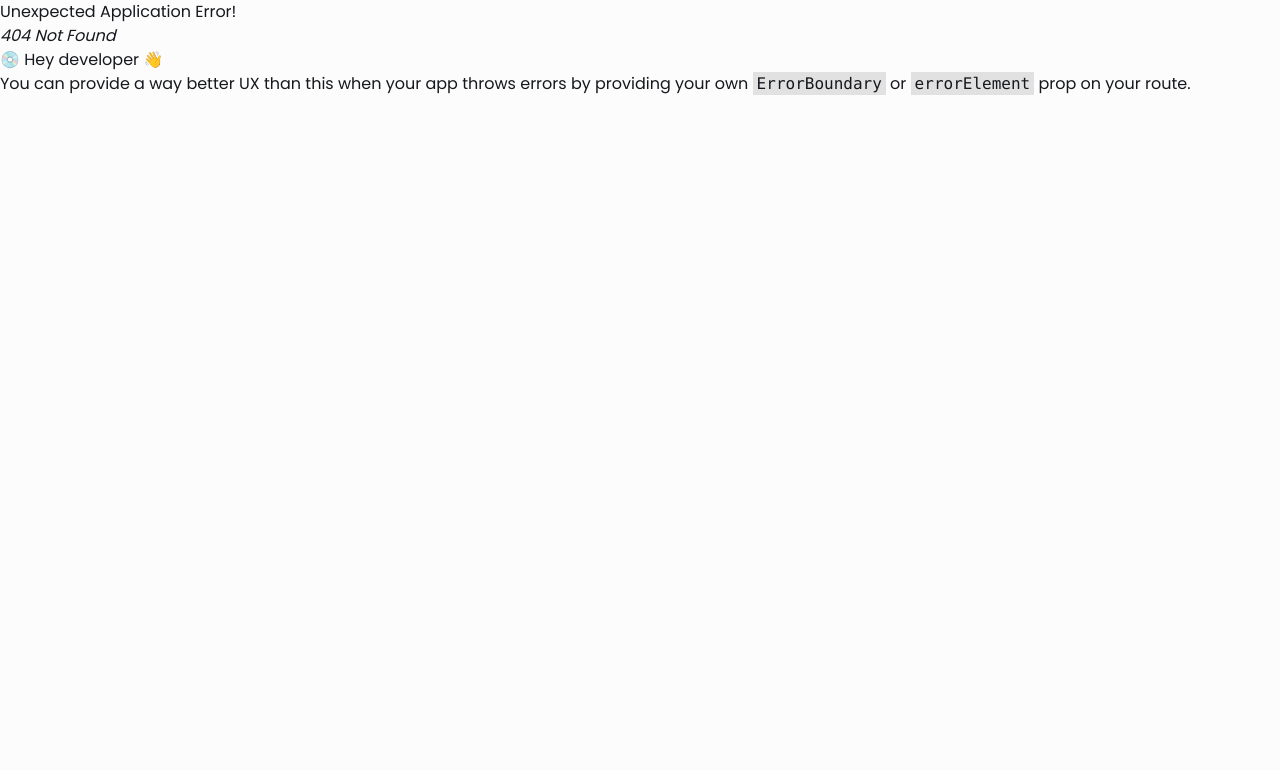
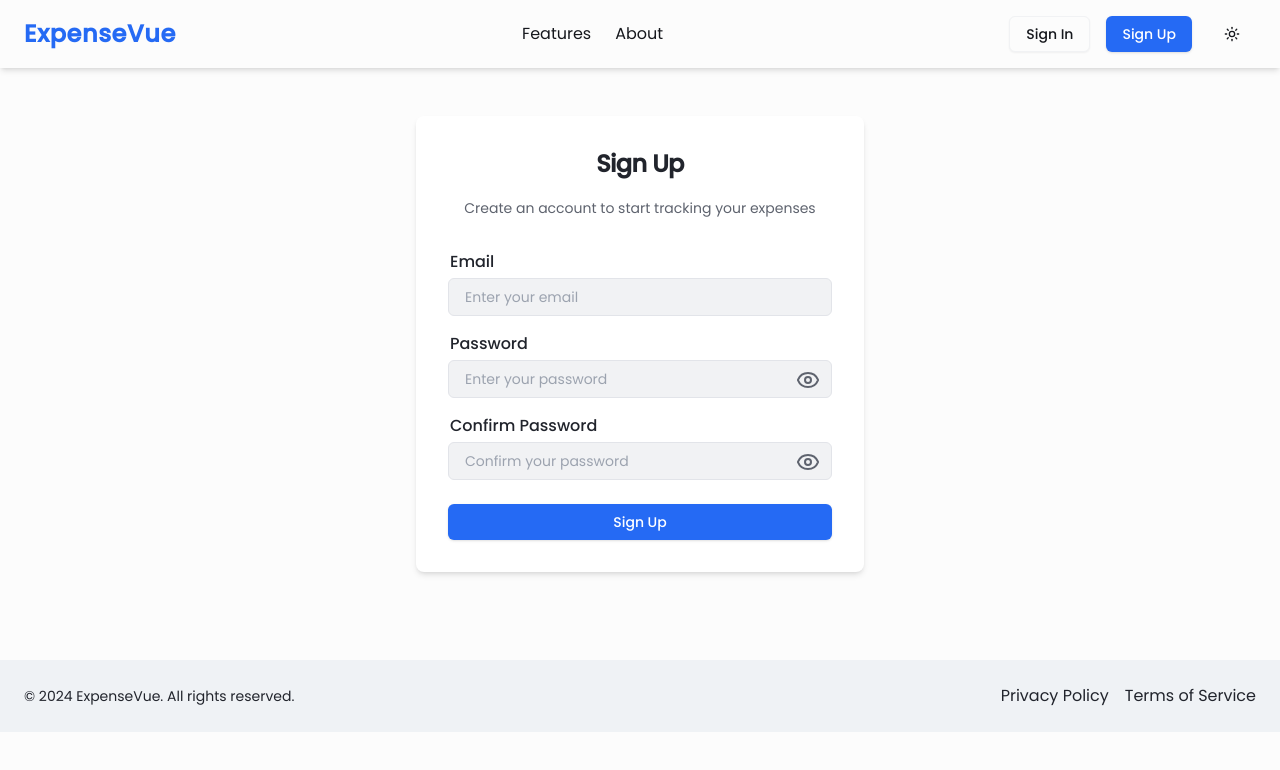
Before and after one commit to helios274/expense-vue, a React (Vite) app in the folder frontend-v2/: page /sign-up in a window 1280 px wide. Before the commit this address had no page. Shown: the top 770 px of the page. Built offline with nearby package versions, Linux system fonts and the light colour scheme.

Commit message:
Design sign-up page

```diff
--- /dev/null
+++ b/frontend-v2/src/components/form/Form.tsx
@@ -0,0 +1,23 @@
+// components/form/Form.tsx
+import React from "react";
+import { FormProvider, UseFormReturn, FieldValues } from "react-hook-form";
+
+type FormProps<T extends FieldValues> = {
+  children: React.ReactNode;
+  methods: UseFormReturn<T>; // Generic type to ensure compatibility
+  onSubmit: (data: T) => void; // Accepts the typed data
+};
+
+const Form = <T extends FieldValues>({
+  children,
+  methods,
+  onSubmit,
+}: FormProps<T>) => {
+  return (
+    <FormProvider {...methods}>
+      <form onSubmit={methods.handleSubmit(onSubmit)}>{children}</form>
+    </FormProvider>
+  );
+};
+
+export default Form;
--- /dev/null
+++ b/frontend-v2/src/components/form/FormCard.tsx
@@ -0,0 +1,36 @@
+import React from "react";
+import {
+  Card,
+  CardContent,
+  CardDescription,
+  CardHeader,
+  CardTitle,
+} from "@/components/ui/card"; // shadcn components
+
+interface FormCardProps {
+  title: string;
+  description?: string;
+  children: React.ReactNode;
+  className?: string;
+}
+
+const FormCard: React.FC<FormCardProps> = ({
+  title,
+  description,
+  children,
+  className = "",
+}) => (
+  <Card
+    className={`w-full max-w-md bg-card text-card-foreground p-4 rounded-lg shadow-md border-0 ${className}`}
+  >
+    <CardHeader className="p-4">
+      <CardTitle className="text-2xl font-bold text-center mb-3">
+        {title}
+      </CardTitle>
+      <CardDescription className="text-center">{description}</CardDescription>
+    </CardHeader>
+    <CardContent className="p-4">{children}</CardContent>
+  </Card>
+);
+
+export default FormCard;
--- /dev/null
+++ b/frontend-v2/src/components/form/Input.tsx
@@ -0,0 +1,63 @@
+import React, { useState } from "react";
+import { useFormContext } from "react-hook-form";
+import { cn } from "@/lib/utils";
+import { Eye, EyeOff } from "lucide-react";
+
+type InputProps = {
+  label: string;
+  name: string;
+  type?: "text" | "password" | "email";
+  placeholder?: string;
+};
+
+const Input: React.FC<InputProps> = ({
+  label,
+  name,
+  type = "text",
+  placeholder,
+}) => {
+  const {
+    register,
+    formState: { errors },
+  } = useFormContext();
+  const [isVisible, setIsVisible] = useState(false);
+
+  const isPassword = type === "password";
+  const inputType = isPassword && isVisible ? "text" : type;
+
+  return (
+    <div className="flex flex-col space-y-1">
+      <label htmlFor={name} className="ml-0.5 text-sm md:text-base font-medium">
+        {label}
+      </label>
+      <div className="relative">
+        <input
+          id={name}
+          type={inputType}
+          placeholder={placeholder}
+          {...register(name)}
+          className={cn(
+            "w-full px-4 py-2 rounded-md border text-sm",
+            "bg-input text-foreground border-border focus:ring-2 focus:ring-primary"
+          )}
+        />
+        {isPassword && (
+          <button
+            type="button"
+            onClick={() => setIsVisible(!isVisible)}
+            className="absolute right-3 top-2 text-sm text-muted-foreground"
+          >
+            {isVisible ? <EyeOff /> : <Eye />}
+          </button>
+        )}
+      </div>
+      {errors[name] && (
+        <p className="ml-1 text-xs text-destructive">
+          {errors[name]?.message?.toString()}
+        </p>
+      )}
+    </div>
+  );
+};
+
+export default Input;
--- /dev/null
+++ b/frontend-v2/src/components/ui/card.tsx
@@ -0,0 +1,76 @@
+import * as React from "react"
+
+import { cn } from "@/lib/utils"
+
+const Card = React.forwardRef<
+  HTMLDivElement,
+  React.HTMLAttributes<HTMLDivElement>
+>(({ className, ...props }, ref) => (
+  <div
+    ref={ref}
+    className={cn(
+      "rounded-xl border bg-card text-card-foreground shadow",
+      className
+    )}
+    {...props}
+  />
+))
+Card.displayName = "Card"
+
+const CardHeader = React.forwardRef<
+  HTMLDivElement,
+  React.HTMLAttributes<HTMLDivElement>
+>(({ className, ...props }, ref) => (
+  <div
+    ref={ref}
+    className={cn("flex flex-col space-y-1.5 p-6", className)}
+    {...props}
+  />
+))
+CardHeader.displayName = "CardHeader"
+
+const CardTitle = React.forwardRef<
+  HTMLDivElement,
+  React.HTMLAttributes<HTMLDivElement>
+>(({ className, ...props }, ref) => (
+  <div
+    ref={ref}
+    className={cn("font-semibold leading-none tracking-tight", className)}
+    {...props}
+  />
+))
+CardTitle.displayName = "CardTitle"
+
+const CardDescription = React.forwardRef<
+  HTMLDivElement,
+  React.HTMLAttributes<HTMLDivElement>
+>(({ className, ...props }, ref) => (
+  <div
+    ref={ref}
+    className={cn("text-sm text-muted-foreground", className)}
+    {...props}
+  />
+))
+CardDescription.displayName = "CardDescription"
+
+const CardContent = React.forwardRef<
+  HTMLDivElement,
+  React.HTMLAttributes<HTMLDivElement>
+>(({ className, ...props }, ref) => (
+  <div ref={ref} className={cn("p-6 pt-0", className)} {...props} />
+))
+CardContent.displayName = "CardContent"
+
+const CardFooter = React.forwardRef<
+  HTMLDivElement,
+  React.HTMLAttributes<HTMLDivElement>
+>(({ className, ...props }, ref) => (
+  <div
+    ref={ref}
+    className={cn("flex items-center p-6 pt-0", className)}
+    {...props}
+  />
+))
+CardFooter.displayName = "CardFooter"
+
+export { Card, CardHeader, CardFooter, CardTitle, CardDescription, CardContent }
--- a/frontend-v2/src/main.tsx
+++ b/frontend-v2/src/main.tsx
@@ -10,12 +10,14 @@ import Layout from "@/components/Layout";
 import Home from "@/pages/Home";
 import { Provider } from "react-redux";
 import { store } from "@/store";
+import SignUp from "./pages/auth/SignUp";
 
 const router = createBrowserRouter(
   createRoutesFromElements(
     <>
       <Route path="/" element={<Layout />}>
         <Route path="" element={<Home />} />
+        <Route path="sign-up" element={<SignUp />} />
       </Route>
     </>
   )
--- /dev/null
+++ b/frontend-v2/src/pages/auth/SignUp.tsx
@@ -0,0 +1,75 @@
+import { z } from "zod";
+import { zodResolver } from "@hookform/resolvers/zod";
+import { useForm } from "react-hook-form";
+import Form from "@/components/form/Form";
+import Input from "@/components/form/Input";
+import { Button } from "@/components/ui/button";
+import FormCard from "@/components/form/FormCard";
+
+const signupSchema = z
+  .object({
+    email: z.string().email("Invalid email address"),
+    password: z
+      .string()
+      .min(6, "Password must be at least 6 characters long")
+      .regex(/[A-Z]/, "Password must contain at least one uppercase letter")
+      .regex(/[0-9]/, "Password must contain at least one number"),
+    confirmPassword: z.string(),
+  })
+  .refine((data) => data.password === data.confirmPassword, {
+    path: ["confirmPassword"],
+    message: "Passwords must match",
+  });
+
+type SignupFormValues = z.infer<typeof signupSchema>;
+
+const SignUp = () => {
+  const methods = useForm<SignupFormValues>({
+    resolver: zodResolver(signupSchema),
+    mode: "onChange",
+  });
+
+  const onSubmit = (data: SignupFormValues) => {
+    console.log("Form Data:", data);
+  };
+
+  return (
+    <section className="flex items-center justify-center bg-background text-foreground mt-6">
+      <FormCard
+        title="Sign Up"
+        description="Create an account to start tracking your expenses"
+      >
+        <Form methods={methods} onSubmit={onSubmit}>
+          <div className="space-y-4">
+            <Input
+              name="email"
+              label="Email"
+              type="email"
+              placeholder="Enter your email"
+            />
+            <Input
+              name="password"
+              label="Password"
+              type="password"
+              placeholder="Enter your password"
+            />
+            <Input
+              name="confirmPassword"
+              label="Confirm Password"
+              type="password"
+              placeholder="Confirm your password"
+            />
+          </div>
+          <Button
+            type="submit"
+            className="w-full mt-6 bg-primary text-primary-foreground"
+          >
+            Sign Up
+          </Button>
+        </Form>
+      </FormCard>
+    </section>
+  );
+};
+
+export default SignUp;
```
Also changed, not shown: frontend-v2/package.json (+5 -2 lines), 1 other file (tests, documents, lock files or other folders).
